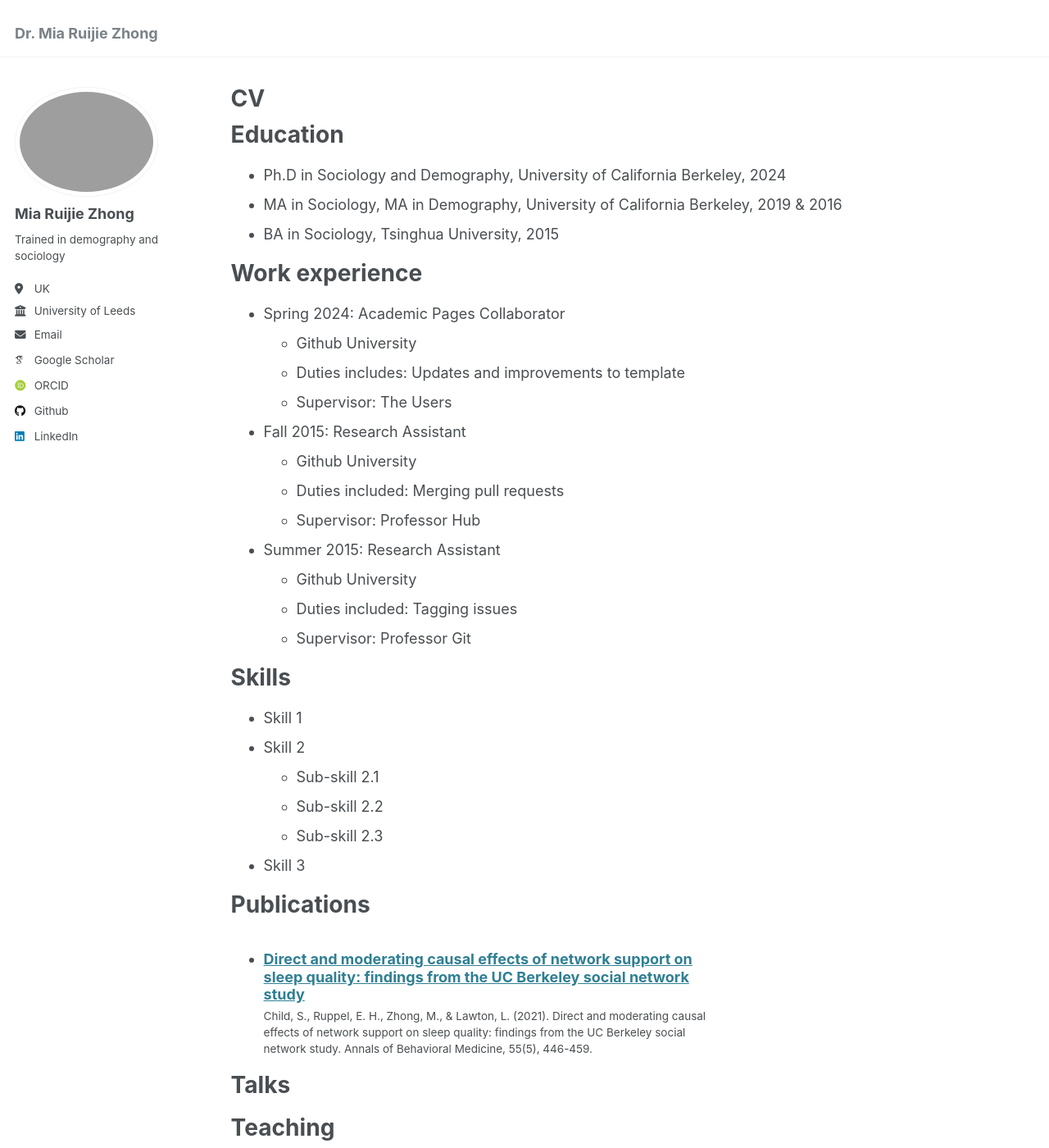
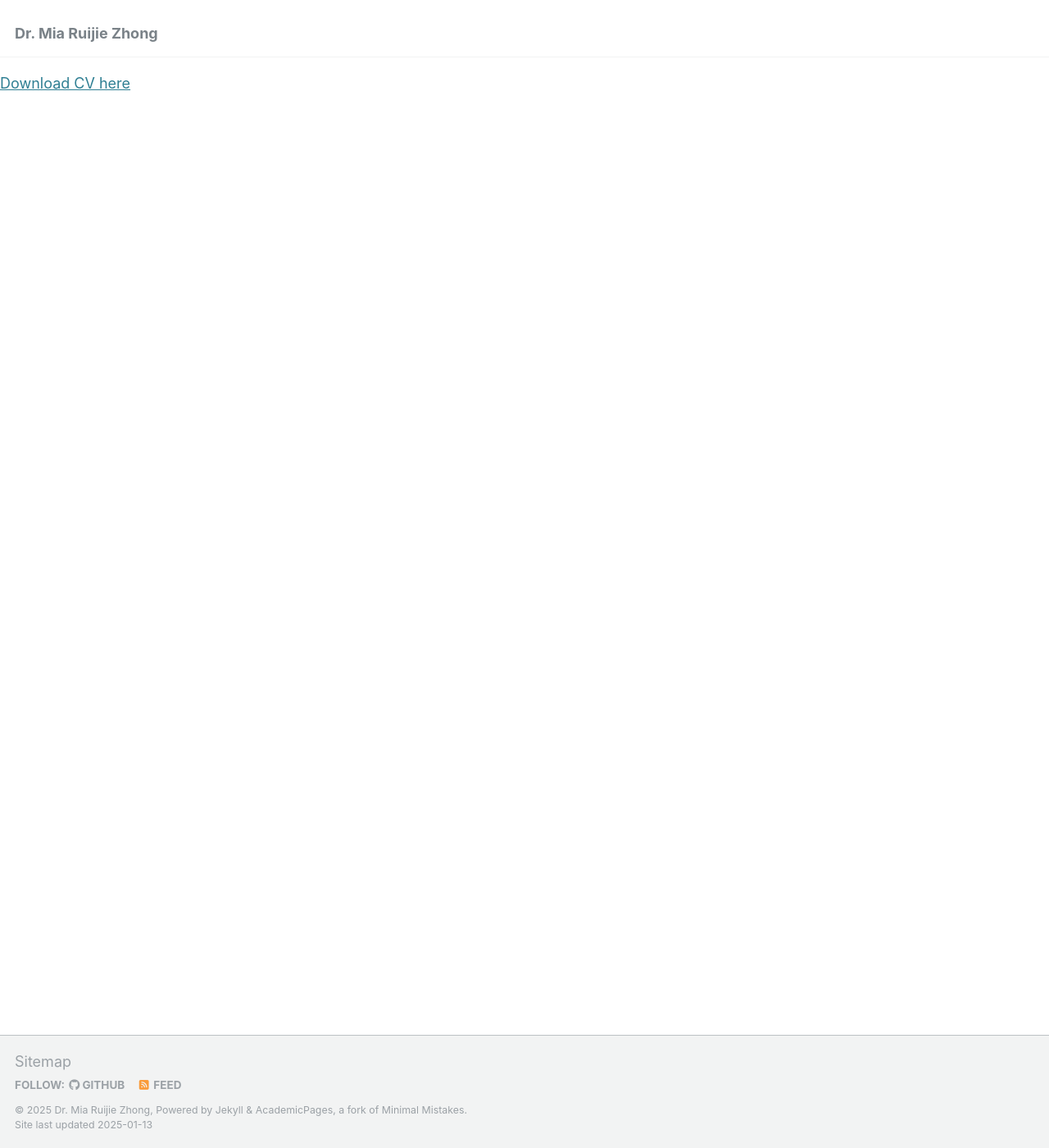
Before and after one commit to Mia-Zhong/miaruijiezhong.github.io, a Jekyll site: the page built from _pages/cv.md, in a window 1280 px wide and 1400 px high. Shown: the whole window at 82% size. Built offline with Jekyll 4.4.1, drawn with Linux system fonts in a browser that asks for light colours; some web fonts are replaced; our own code applies the rules of GitHub Pages for plain Markdown files; some of the changed text lies outside the part shown.

Commit message:
Update cv.md

```diff
--- a/_pages/cv.md
+++ b/_pages/cv.md
@@ -1,3 +1,4 @@
+<!--
 ---
 layout: archive
 title: "CV"
@@ -7,11 +8,11 @@ redirect_from:
   - /resume
 ---
 
-{% include base_path %}
+{% include base_path %} -->
 
-<!--[Download CV here](https://mia-zhong.github.io/miazhong.github.io/files/CV_Lecturer_website_Jan25.pdf)-->
+[Download CV here](https://mia-zhong.github.io/miazhong.github.io/files/CV_Lecturer_website_Jan25.pdf)
 
-Education
+<!--Education
 ======
 * Ph.D in Sociology and Demography, University of California Berkeley, 2024
 * MA in Sociology, MA in Demography, University of California Berkeley, 2019 & 2016
```
